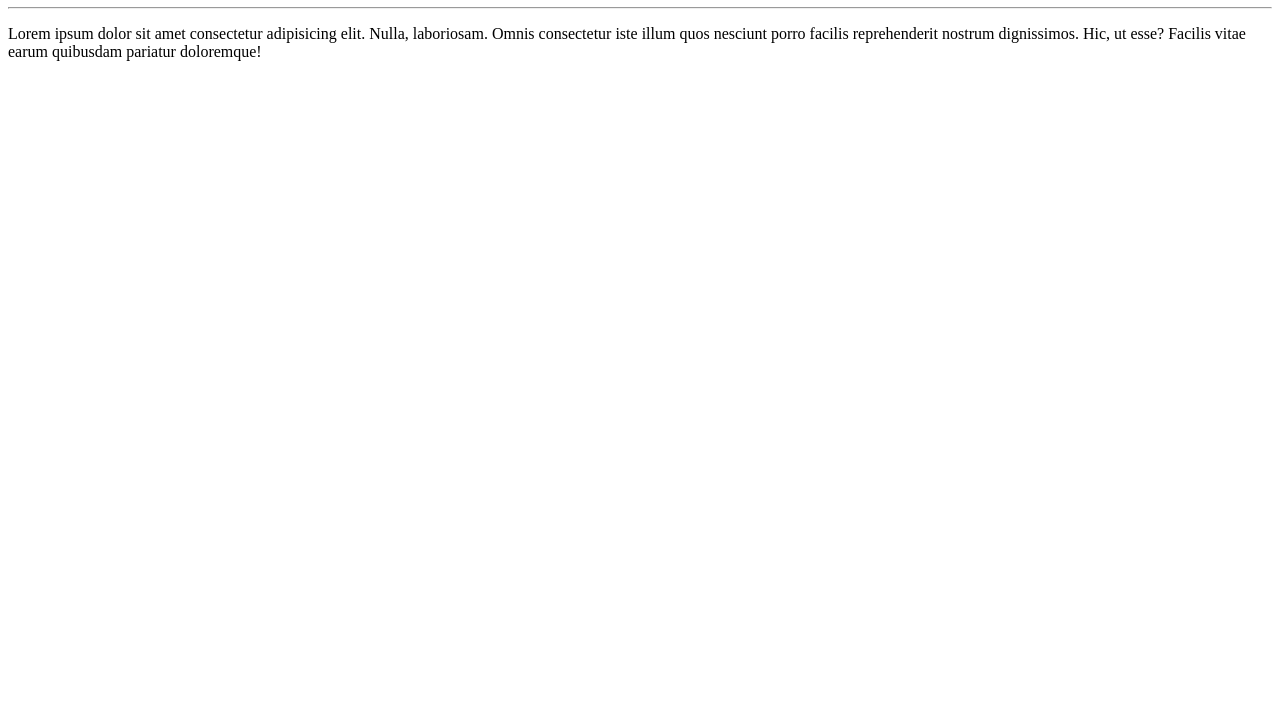
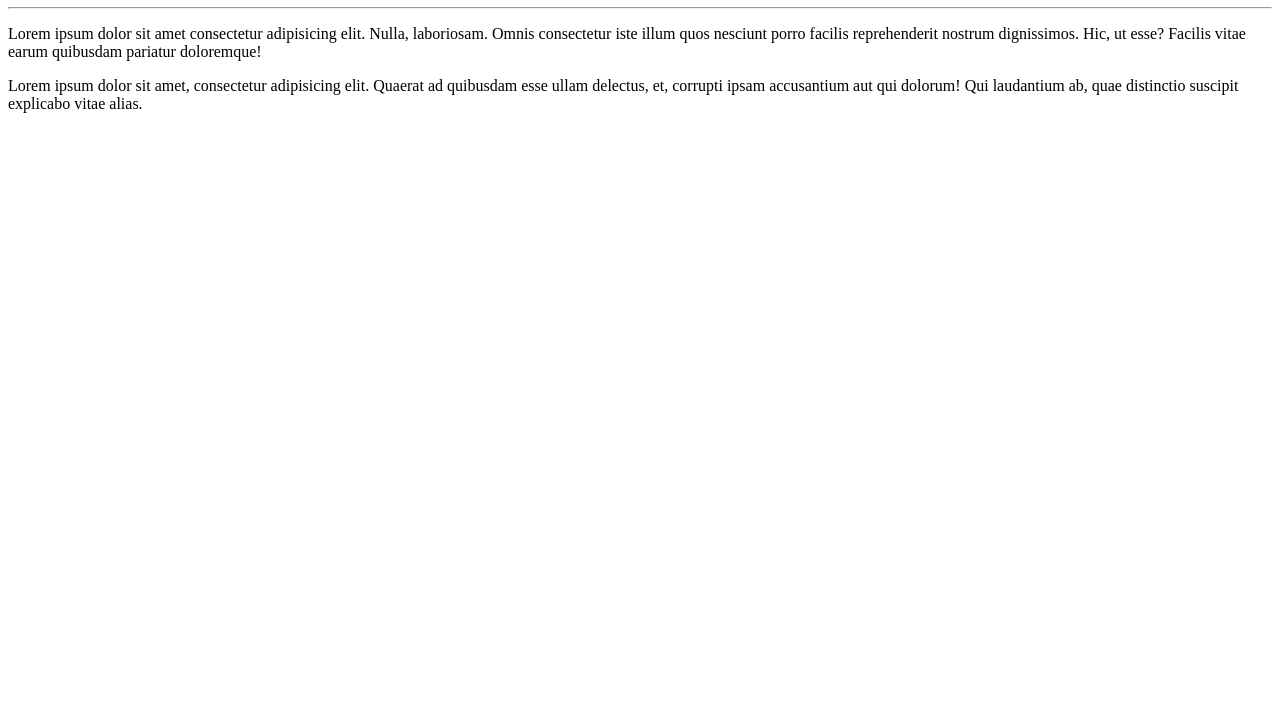
Before and after one commit to fcdennis/Ola-Mundo, a plain HTML site: page site exemplo/index.html in a window 1280 px wide. Shown: the part 73-800 px from the top of the page. Drawn offline with Linux system fonts and the light colour scheme.

Commit message:
Adição de parágrafo

```diff
--- a/site exemplo/index.html
+++ b/site exemplo/index.html
@@ -9,6 +9,7 @@
     <h1>Olá, Mundo!</h1>
     <hr>
     <p>Lorem ipsum dolor sit amet consectetur adipisicing elit. Nulla, laboriosam. Omnis consectetur iste illum quos nesciunt porro facilis reprehenderit nostrum dignissimos. Hic, ut esse? Facilis vitae earum quibusdam pariatur doloremque!</p>
+    <p>Lorem ipsum dolor sit amet, consectetur adipisicing elit. Quaerat ad quibusdam esse ullam delectus, et, corrupti ipsam accusantium aut qui dolorum! Qui laudantium ab, quae distinctio suscipit explicabo vitae alias.</p>
 
 </body>
 </html>
```
